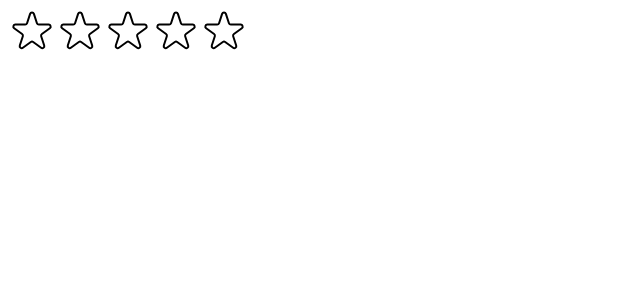
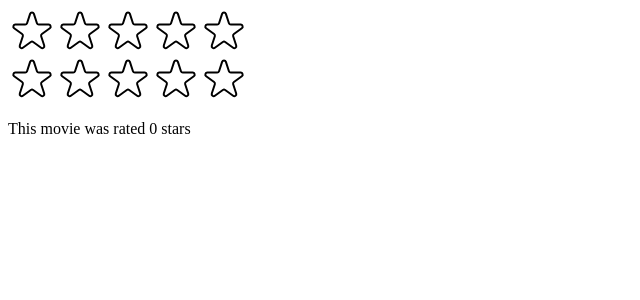
Before and after one commit to noura-a98/usepopcorn, a React (Create React App) app: page / in a window 1280 px wide. Shown: the top 300 px of the page, without its empty margins (0-640 px from the left). Built offline with nearby package versions, Linux system fonts and the light colour scheme.

Commit message:
feat(star-rating): add rating state lifting and default rating support

```diff
--- a/src/index.js
+++ b/src/index.js
@@ -1,13 +1,28 @@
-import React from "react";
+import React, { useState } from "react";
 import ReactDOM from "react-dom/client";
 import StarRating from "./StarRating";
 // import "./index.css";
 // import App from "./App";
 
+function Test() {
+  const [movieRating, setMovieRating] = useState(0);
+  return (
+    <div>
+      <StarRating maxRating={5} color="blue" onSetRating={setMovieRating} />
+      <p>This movie was rated {movieRating} stars</p>
+    </div>
+  );
+}
+
 const root = ReactDOM.createRoot(document.getElementById("root"));
 root.render(
   <React.StrictMode>
     {/* <App /> */}
-    <StarRating maxRating={5} />
+    <StarRating
+      maxRating={5}
+      messages={["Terrible", "Bad", "Okay", "Good", "Amazing"]}
+      defaultRating={2}
+    />
+    <Test />
   </React.StrictMode>,
 );
```
